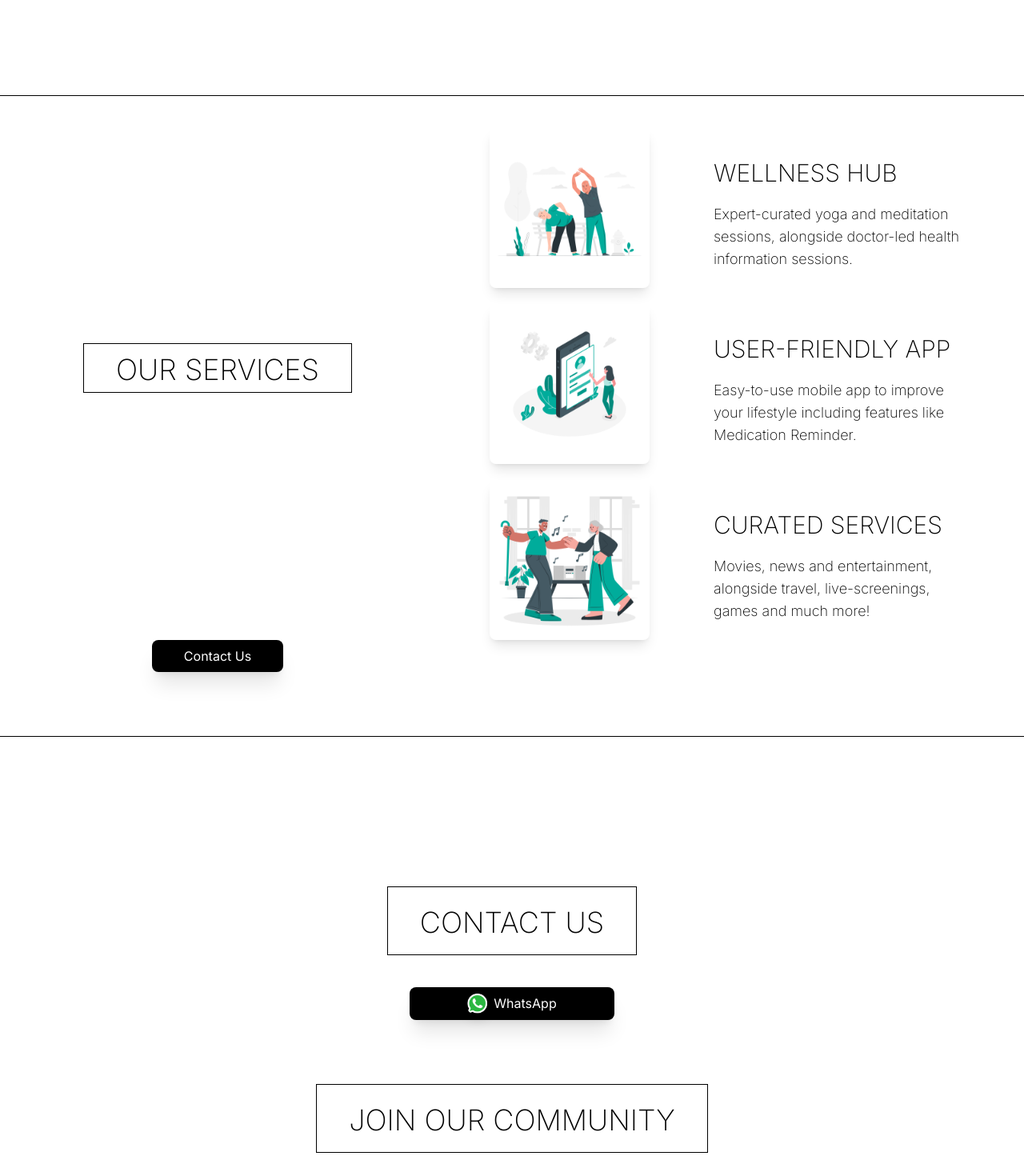
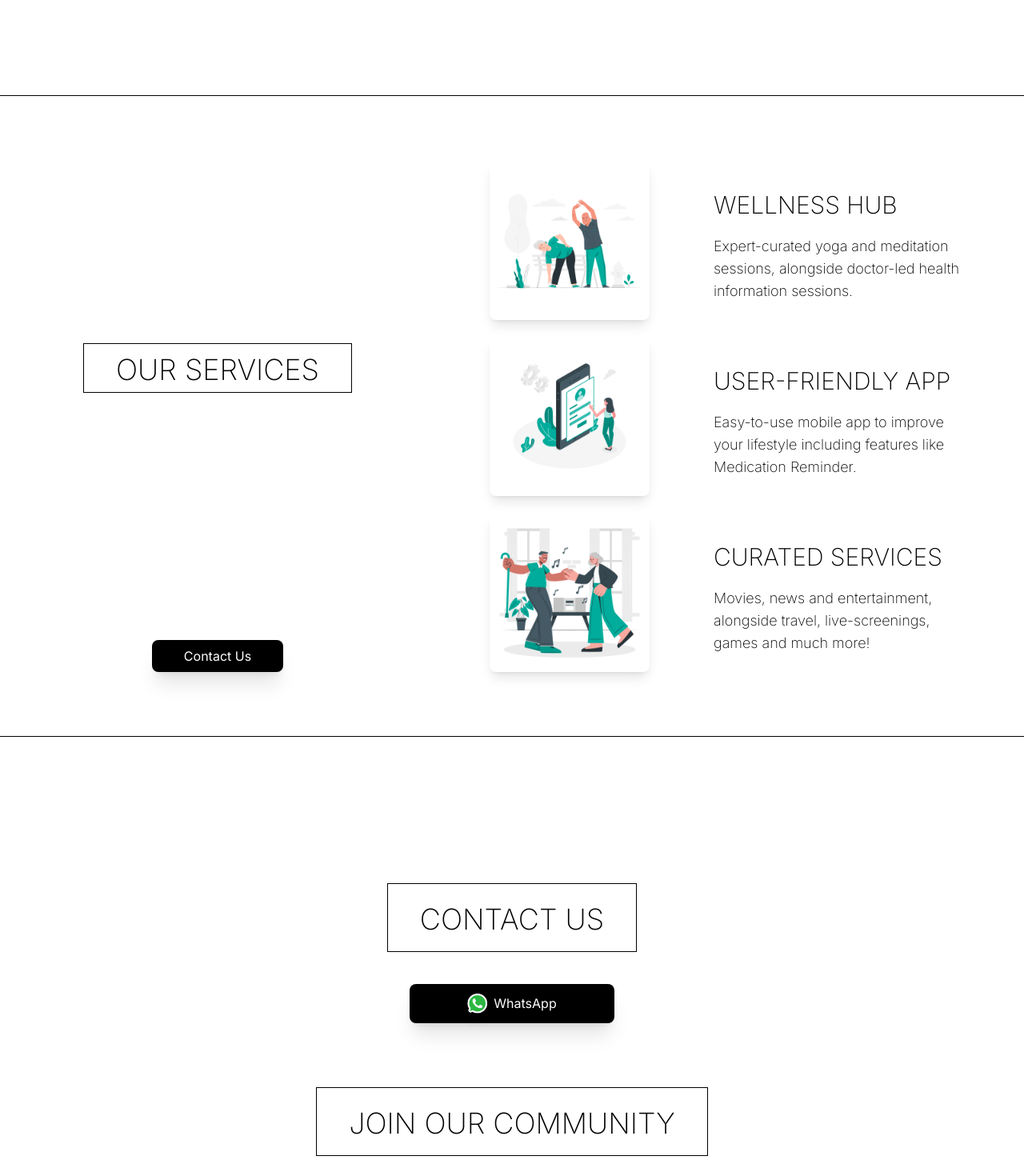
Before and after one commit to Mudit18/ziya, a Next.js app: page / in a window 1280 px wide. Shown: the part 1480-2950 px from the top of the page at 80% size. Built offline with nearby package versions, Linux system fonts and the light colour scheme.

Commit message:
Center alignment for images and button padding

```diff
--- a/src/app/page.js
+++ b/src/app/page.js
@@ -54,8 +54,8 @@ export default function Home() {
               <button className='mb-20 pt-2 pb-2 pl-10 pr-10 shadow-xl bg-black text-white rounded-lg'>Contact Us</button>
             </Link>
           </div>
-          <div className='flex flex-col h-screen w-3/4 justify-start items-start'>
-            <div className='flex mt-10 flex-row w-full justify-center items-center'>
+          <div className='flex flex-col h-screen w-3/4 justify-center items-start'>
+            <div className='flex flex-row w-full justify-center items-center'>
               <div className='flex flex-col w-1/2 pr-10 justify-center items-end'>
                 <Image
                   unoptimized
@@ -105,7 +105,7 @@ export default function Home() {
         <div id='contact' className='flex flex-col bg-white border-y border-black h-screen w-full justify-center items-center'>
           <div className='bg-white text-4xl pt-6 pb-5 pl-10 pr-10 font-extralight border border-black text-black'>CONTACT US</div>
           <a target="_blank" rel="noopener noreferrer" href="https://wa.me/+919881927789">
-            <div className='flex justify-center w-64 mt-10 pt-2 pb-2 pl-2 pr-2 shadow-xl bg-black text-white rounded-lg'>
+            <div className='flex justify-center w-64 mt-10 pt-3 pb-3 pl-2 pr-2 shadow-xl bg-black text-white rounded-lg'>
               <Image
                 unoptimized
                 className='rounded-lg shadow-lg mr-2'
```
